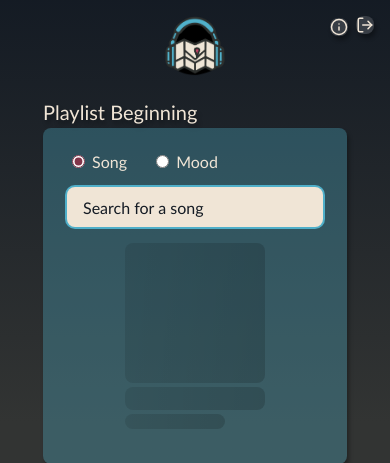
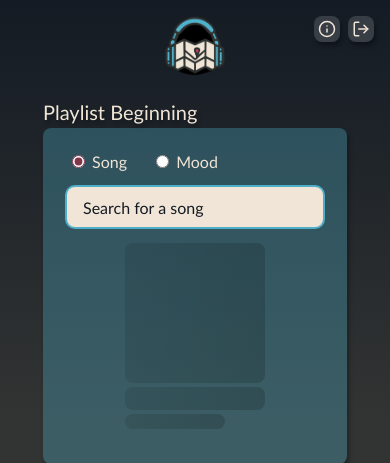
Before and after one commit to capbk/wave_guide, a Flask app: template templates/index.html in a window 390 px wide. Shown: the top 463 px of the page. Run offline with Flask 2, Linux system fonts and the light colour scheme; the template is opened without the code that fills it: most values are stand-ins (such as "Sample title", 1, 10 or a date in 2020).

Commit message:
fix tiny buttons in mobile

```diff
--- a/static/css/styles.css
+++ b/static/css/styles.css
@@ -635,7 +635,7 @@ html {
   }
 
   .info-btn, .log-out-btn {
-    padding: 0;
+    padding: var(--space-xs);
     background: var(--transparent-grey);
     border: none;
   }
```
